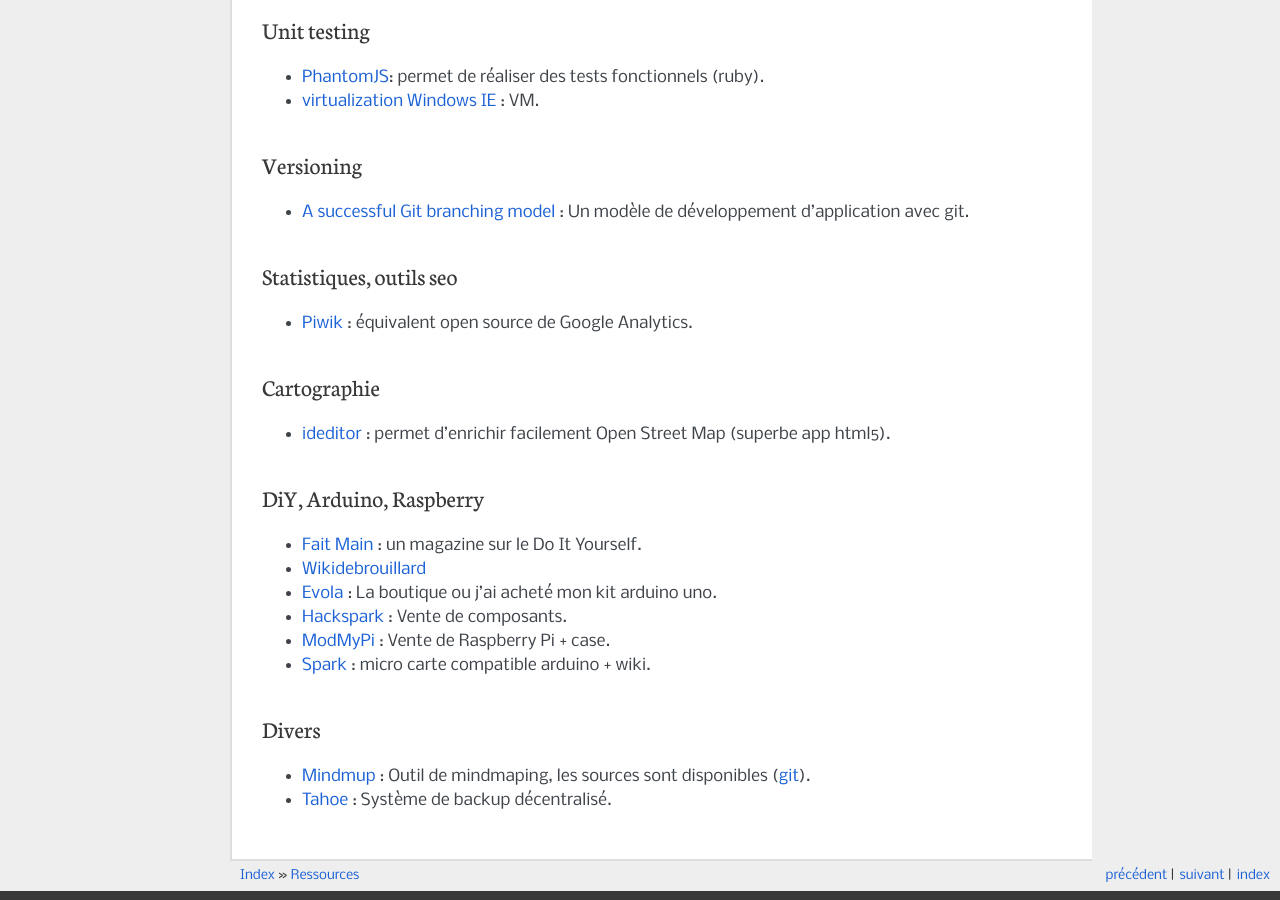
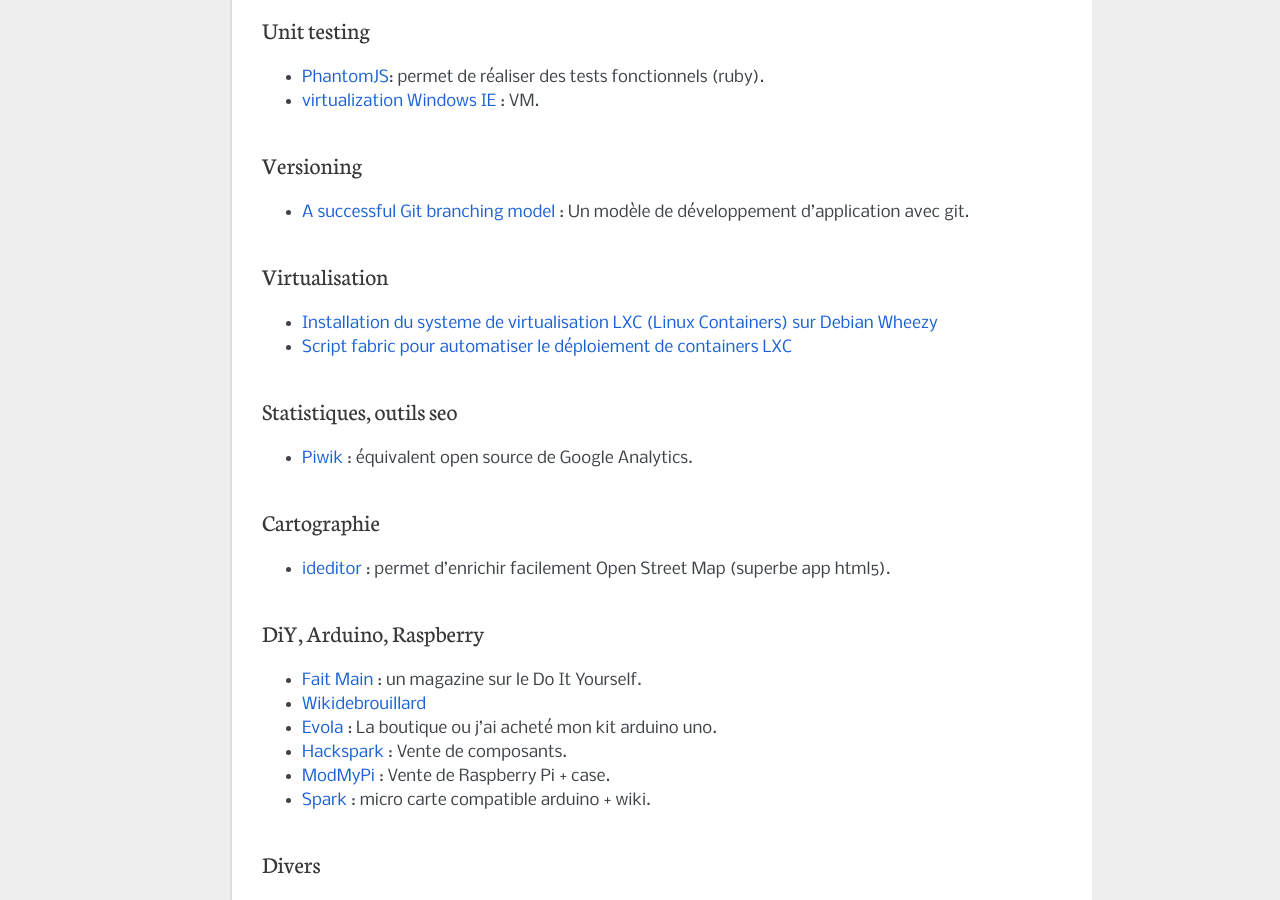
Before and after one commit to k3z/wiki, a Sphinx documentation site: the page built from source/resources.rst, in a window 1280 px wide and 900 px high, scrolled down 985 px. Built offline with Sphinx 7.4.7, drawn with Linux system fonts in a browser that asks for light colours.

Commit message:
Update resources.rst

```diff
--- a/source/resources.rst
+++ b/source/resources.rst
@@ -50,6 +50,14 @@
 
 * `A successful Git branching model <http://nvie.com/posts/a-successful-git-branching-model/>`_ : Un modèle de développement d’application avec git.
 
+
+Virtualisation
+--------------
+
+* `Installation du systeme de virtualisation LXC (Linux Containers) sur Debian Wheezy <http://www.pointroot.org/index.php/2013/05/12/installation-du-systeme-de-virtualisation-lxc-linux-containers-sur-debian-wheezy/>`_
+* `Script fabric pour automatiser le déploiement de containers LXC <https://github.com/harobed/vagrant-fabric-lxc>`_
+
+
 Statistiques, outils seo
 ------------------------
 
```
